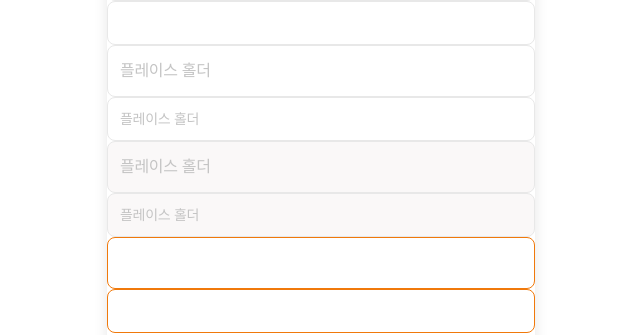
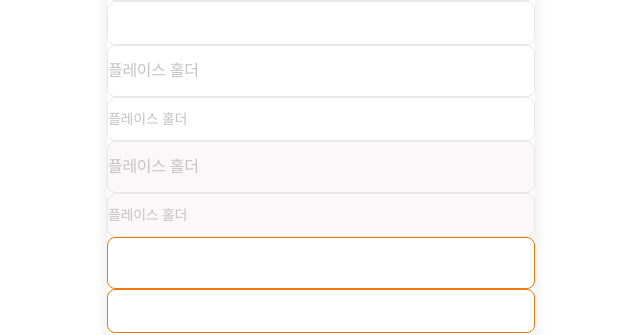
Before and after one commit to SOL-hub/game-react, a React (Create React App) app: page / in a window 1280 px wide. Shown: the part 327-662 px from the top of the page, without its empty margins (319-959 px from the left). Built offline with nearby package versions, Linux system fonts and the light colour scheme; no server answers; the database is empty.

Commit message:
feat: 기본 Input 아이콘 여부에 따른 padding 변화 추가

```diff
--- a/src/components/common/Input.tsx
+++ b/src/components/common/Input.tsx
@@ -2,6 +2,7 @@ import styled from 'styled-components';
 
 interface InputStyle {
   mode: string;
+  iconType: string;
   isError?: boolean;
 }
 
@@ -13,10 +14,40 @@ export const INPUT_MODE = {
 const setSize = (size, large, medium, defaultValue) =>
   size === INPUT_MODE.large ? large : size === INPUT_MODE.medium ? medium : defaultValue;
 
+export const INPUT_ICON_TYPE = {
+  noIcon: 'noIcon',
+  trailingIcon: 'trailingIcon',
+  leadingTrailingIcon: 'leadingTrailingIcon',
+};
+
+const setPadding = (mode, iconType) => {
+  const { noIcon, trailingIcon, leadingTrailingIcon } = INPUT_ICON_TYPE;
+  const { large, medium } = INPUT_MODE;
+
+  switch (iconType) {
+    case noIcon:
+      return mode === large ? '0.875rem 0.75rem' : mode === medium ? '0.625rem 0.75rem' : 0;
+    case trailingIcon:
+      return mode === large
+        ? '0.875rem 2.25rem 0.875rem 0.75rem'
+        : mode === medium
+        ? '0.625rem 2.25rem 0.625rem 0.75rem'
+        : 0;
+    case leadingTrailingIcon:
+      return mode === large
+        ? '0.875rem 2.25rem 0.875rem 2.625rem'
+        : mode === medium
+        ? '0.625rem 2.25rem 0.625rem 2.625rem'
+        : 0;
+    default:
+      return 0;
+  }
+};
+
 export const Input = styled.input<InputStyle>`
   width: 100%;
   height: ${(props) => setSize(props.mode, '3.25rem', '2.75rem', '100%')};
-  padding: ${(props) => setSize(props.mode, '0.875rem 0.75rem', '0.625rem 0.75rem', 0)};
+  padding: ${(props) => setPadding(props.mode, setPadding)};
   border: ${(props) =>
     `1px solid ${props.isError ? props.theme.color.error500 : props.theme.color.blackSalon100}`};
   border-radius: 0.5rem;
--- a/src/pages/Home.tsx
+++ b/src/pages/Home.tsx
@@ -16,7 +16,7 @@ import { Bedge, BedgeCertification, BedgeHashtag } from '../components/common/Be
 import { GreyTitleWithContents, TitleWithRedBedge } from '../components/template/TitleAndContents';
 
 import * as PATH from '../utils/path';
-import { Input, INPUT_MODE } from 'components/common/Input';
+import { Input, INPUT_ICON_TYPE, INPUT_MODE } from 'components/common/Input';
 
 const containerStyles = css`
   background-color: pink;
@@ -43,14 +43,32 @@ const Home = () => {
         </LargeButton>
       </Layout>
       <div>
-        <Input mode={INPUT_MODE.large} />
-        <Input mode={INPUT_MODE.medium} />
-        <Input mode={INPUT_MODE.large} placeholder="플레이스 홀더" />
-        <Input mode={INPUT_MODE.medium} placeholder="플레이스 홀더" />
-        <Input mode={INPUT_MODE.large} placeholder="플레이스 홀더" disabled />
-        <Input mode={INPUT_MODE.medium} placeholder="플레이스 홀더" disabled />
-        <Input mode={INPUT_MODE.large} isError={true} />
-        <Input mode={INPUT_MODE.medium} isError={true} />
+        <Input mode={INPUT_MODE.large} iconType={INPUT_ICON_TYPE.noIcon} />
+        <Input mode={INPUT_MODE.medium} iconType={INPUT_ICON_TYPE.noIcon} />
+        <Input
+          mode={INPUT_MODE.large}
+          iconType={INPUT_ICON_TYPE.trailingIcon}
+          placeholder="플레이스 홀더"
+        />
+        <Input
+          mode={INPUT_MODE.medium}
+          iconType={INPUT_ICON_TYPE.trailingIcon}
+          placeholder="플레이스 홀더"
+        />
+        <Input
+          mode={INPUT_MODE.large}
+          iconType={INPUT_ICON_TYPE.leadingTrailingIcon}
+          placeholder="플레이스 홀더"
+          disabled
+        />
+        <Input
+          mode={INPUT_MODE.medium}
+          iconType={INPUT_ICON_TYPE.leadingTrailingIcon}
+          placeholder="플레이스 홀더"
+          disabled
+        />
+        <Input mode={INPUT_MODE.large} iconType={INPUT_ICON_TYPE.noIcon} isError={true} />
+        <Input mode={INPUT_MODE.medium} iconType={INPUT_ICON_TYPE.noIcon} isError={true} />
         <Icon iconName={ICON_TYPE.arrowV1Right} />
         <Icon iconName={ICON_TYPE.heartEmpty} size={50} />
         <Icon iconName={ICON_TYPE.heartFill} size={50} color="redSalon500" />
```
